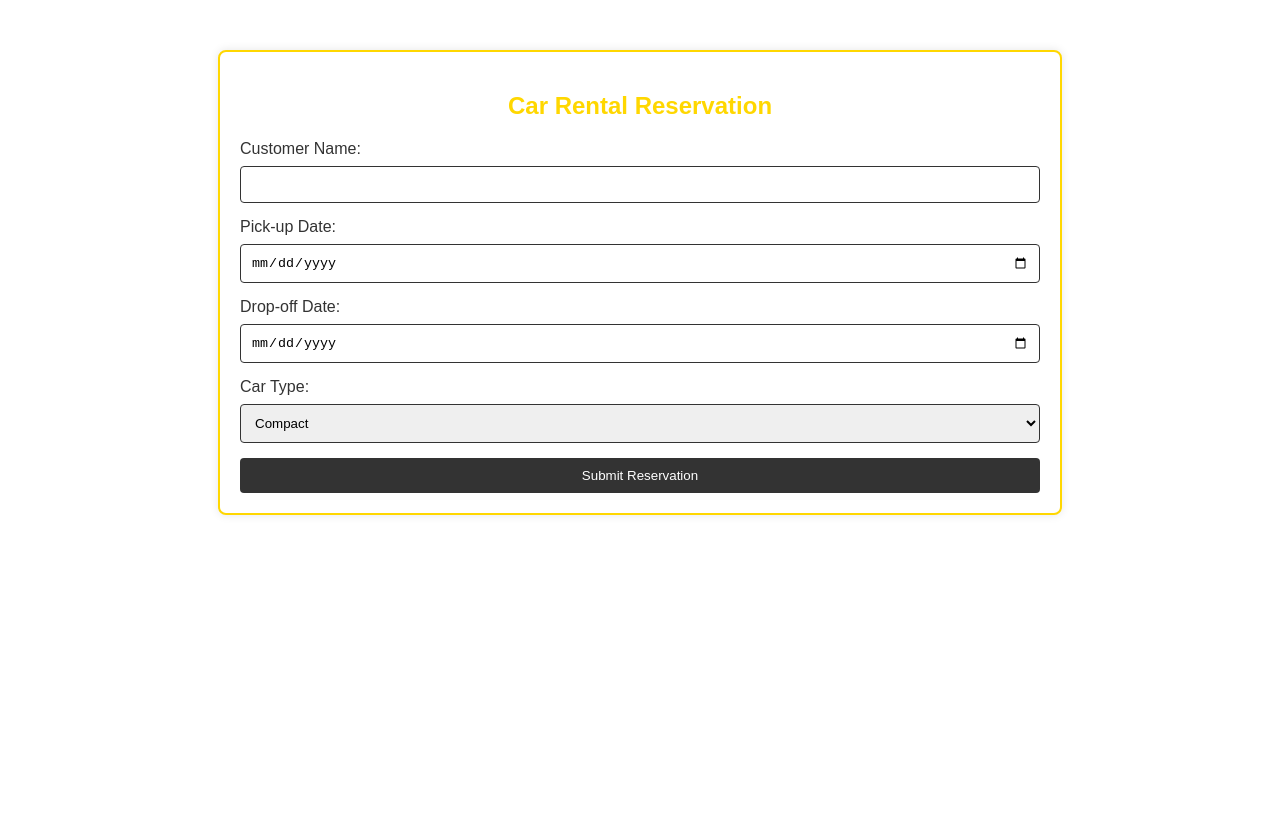
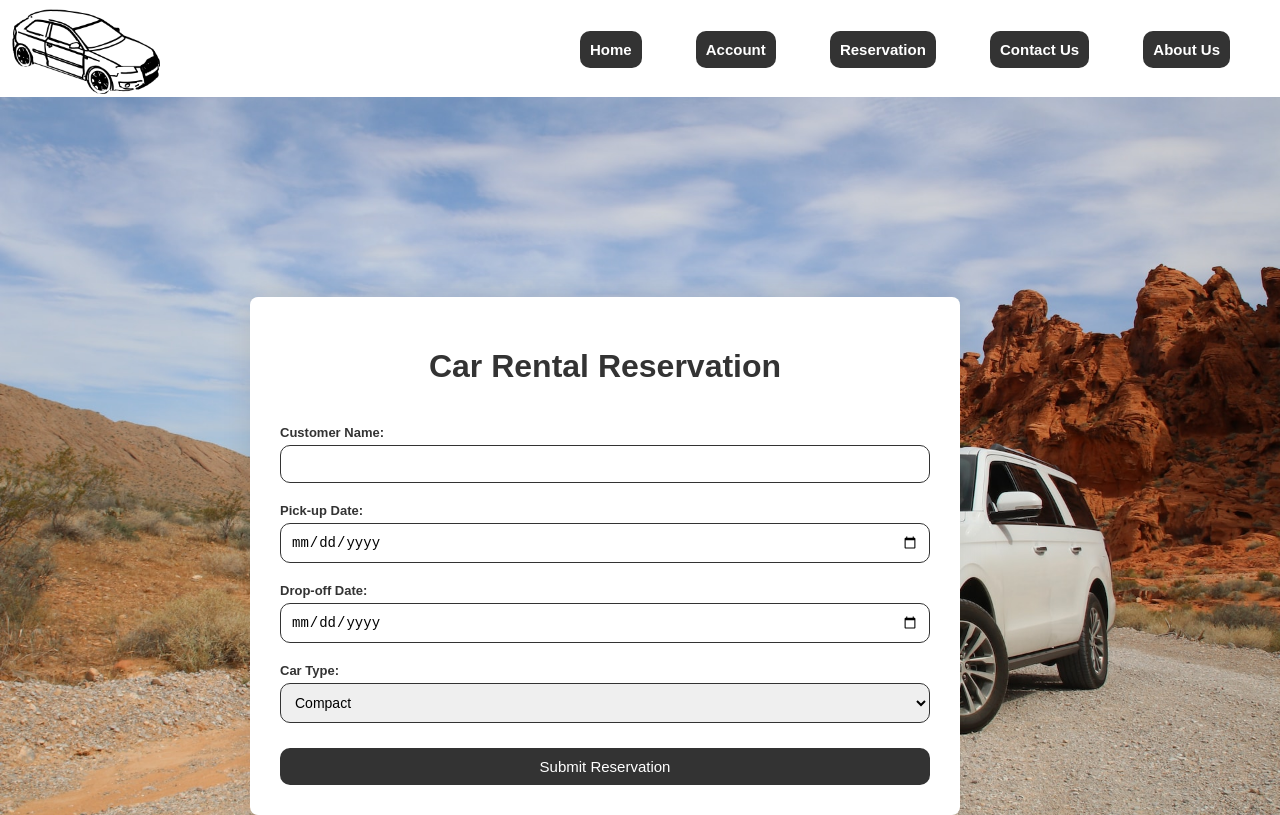
Before and after one commit to fpfrances/Car-Rental-Service, a plain HTML site: page rental.html in a window 1280 px wide. Drawn offline with Linux system fonts and the light colour scheme.

Commit message:
Modified the website with new background for rental and index page. Also, created the css file for both and transfer all the details to the css file.

```diff
--- /dev/null
+++ b/index.css
@@ -0,0 +1,72 @@
+body {
+    font-family: Arial, sans-serif;
+    background-color: white; /* White background */
+    margin: 0;
+    padding: 0;
+    color: black; /* Black text */
+    background-image: url('backgroundhome.jpg');
+    background-repeat: no-repeat;
+    background-attachment: fixed;
+    background-position: center;
+    background-size: cover;
+}
+
+.nav {
+    background-image: url('logo.png');
+    background-repeat: no-repeat;
+    font-family: Arial, sans-serif;
+    font-size: 15px;
+    margin-top: 0px;
+    background-color: white;
+    color: #333;
+    list-style: none;
+    text-align: right;
+    padding: 25px 0 29px 0;
+}
+
+.nav > li {
+    display: inline-block;
+    padding-right: 50px;
+    color: #ffffff;
+}
+
+.nav > li > a:hover {
+    color: #808080;
+}
+
+.container {
+    max-width: 800px;
+    margin-left: 850px;
+    margin-top: 300px;
+    background-color: white; /* background */
+    padding: 30px;
+    border-radius: 8px;
+    box-shadow: 0 0 30px rgba(0, 0, 0, 0.1);
+}
+
+h2 {
+    margin-bottom: 40px;
+    text-align: center;
+    color: #333; /* text */
+}
+
+p {
+    text-align: justify;
+    color: #333;
+}
+
+
+button {
+    padding: 10px;
+    font-size: 15px;
+    margin-top: 5px;
+    background-color: #333; /* background */
+    color: white; /* text */
+    border: none;
+    border-radius: 10px;
+    cursor: pointer;
+}
+
+button:hover {
+    background-color: #555; /* hover */
+}
--- /dev/null
+++ b/rental.css
@@ -0,0 +1,86 @@
+body{
+    font-family: Arial, sans-serif;
+    background-color: white; /* White background */
+    margin: 0;
+    padding: 0;
+    color: black; /* Black text */
+    background-image: url('backgroundimage.jpg');
+    background-repeat: no-repeat;
+    background-attachment: fixed;
+    background-position: center;
+    background-size: cover;
+}
+
+.nav {
+    background-image: url('logo.png');
+    background-repeat: no-repeat;
+    font-family: Arial, sans-serif;
+    font-size: 15px;
+    margin-top: 0px;
+    background-color: white;
+    color: #333;
+    list-style: none;
+    text-align: right;
+    padding: 26px 0 29px 0;
+}
+
+.nav > li {
+    display: inline-block;
+    padding-right: 50px;
+    color: #ffffff;
+}
+
+.nav > li > a:hover {
+    color: #808080;
+}
+
+h1.title{
+    margin-bottom: 40px;
+    text-align: center;
+    color: #333; /* text */
+}
+
+label {
+    margin-bottom: 5px;
+    font-size: 13px;
+    color: #333;
+}
+
+.container {
+    max-width: 650px;
+    margin-left: 250px;
+    margin-top: 200px;
+    background-color: white; /* background */
+    padding: 30px;
+    border-radius: 8px;
+    box-shadow: 0 0 30px rgba(0, 0, 0, 0.1);
+}
+
+form {
+    display: flex;
+    flex-direction: column;
+}
+
+input,
+select {
+    padding: 10px;
+    margin-bottom: 20px;
+    font-size: 14px;
+    border: 1px solid #333; /* border */
+    border-radius: 10px;
+}
+
+button {
+    padding: 10px;
+    font-size: 15px;
+    margin-top: 5px;
+    background-color: #333; /* background */
+    color: white; /* text */
+    border: none;
+    border-radius: 10px;
+    cursor: pointer;
+}
+
+button:hover {
+    background-color: #808080; /* hover */
+}
--- a/rental.html
+++ b/rental.html
@@ -4,76 +4,29 @@
     <meta charset="UTF-8">
     <meta name="viewport" content="width=device-width, initial-scale=1.0">
     <title>Knights Auto - Car Rental Reservation</title>
-    <style>
-        body {
-            font-family: Arial, sans-serif;
-            background-color: white; /* White background */
-            margin: 0;
-            padding: 0;
-            color: black; /* Black text */
-        }
-
-        .container {
-            max-width: 800px;
-            margin: 50px auto;
-            background-color: white; /* background */
-            padding: 20px;
-            border-radius: 8px;
-            box-shadow: 0 0 10px rgba(0, 0, 0, 0.1);
-            border: 2px solid #ffd700; /* border */
-        }
-
-        h2 {
-            text-align: center;
-            color: #ffd700; /* text */
-        }
-
-        form {
-            display: flex;
-            flex-direction: column;
-        }
-
-        label {
-            margin-bottom: 8px;
-            color: #333;
-        }
-
-        input,
-        select {
-            padding: 10px;
-            margin-bottom: 15px;
-            border: 1px solid #333; /* border */
-            border-radius: 4px;
-        }
-
-        button {
-            padding: 10px;
-            background-color: #333; /* background */
-            color: white; /* text */
-            border: none;
-            border-radius: 4px;
-            cursor: pointer;
-        }
-
-        button:hover {
-            background-color: #555; /* hover */
-        }
-    </style>
+    <link rel="stylesheet" type="text/css" href="rental.css">
 </head>
 <body>
+    <ul class="nav">
+        <li><button onclick="location.href='index.html'"><b>Home</b></li>
+        <li><button onclick="location.href='login.html'"><b>Account</b></li>
+        <li><button onclick="location.href='rental.html'"><b>Reservation</b></li>
+        <li><button onclick="location.href='contact.html'"><b>Contact Us</b></li>
+        <li><button onclick="location.href='about.html'"><b>About Us</b></li>
+    </ul>
     <div class="container">
-        <h2>Car Rental Reservation</h2>
+        <h1 class="title"><b>Car Rental Reservation</b></h1>
         <form action="#" method="post">
-            <label for="customerName">Customer Name:</label>
+            <label for="customerName"><b>Customer Name:</b></label>
             <input type="text" id="customerName" name="customerName" required>
 
-            <label for="pickupDate">Pick-up Date:</label>
+            <label for="pickupDate"><b>Pick-up Date:</b></label>
             <input type="date" id="pickupDate" name="pickupDate" required>
 
-            <label for="dropoffDate">Drop-off Date:</label>
+            <label for="dropoffDate"><b>Drop-off Date:</b></label>
             <input type="date" id="dropoffDate" name="dropoffDate" required>
 
-            <label for="carType">Car Type:</label>
+            <label for="carType"><b>Car Type:</b></label>
             <select id="carType" name="carType" required>
                 <option value="compact">Compact</option>
                 <option value="sedan">Sedan</option>
```
Also changed, not shown: fines.html (+1 -1 lines), index.html (+9 -57 lines), backgroundhome.jpg (added), backgroundimage.jpg (added), logo.png (added).
